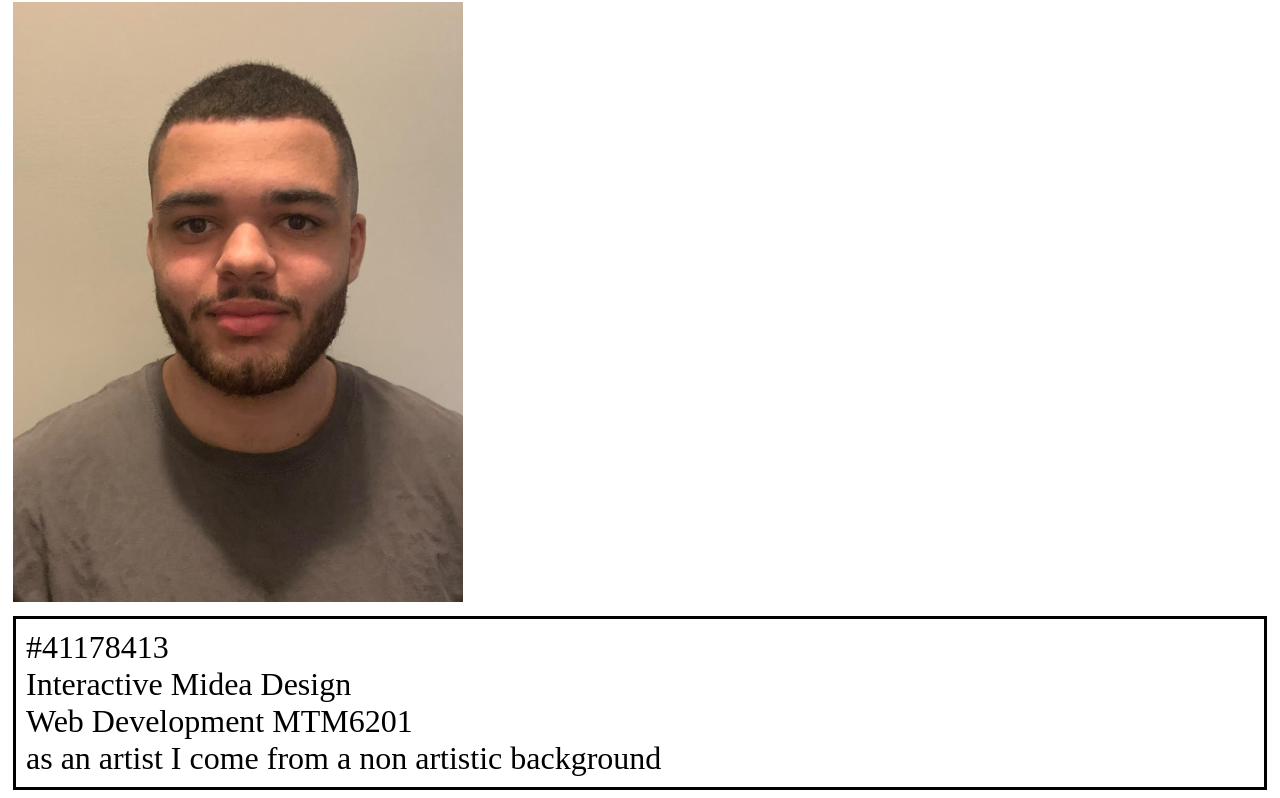
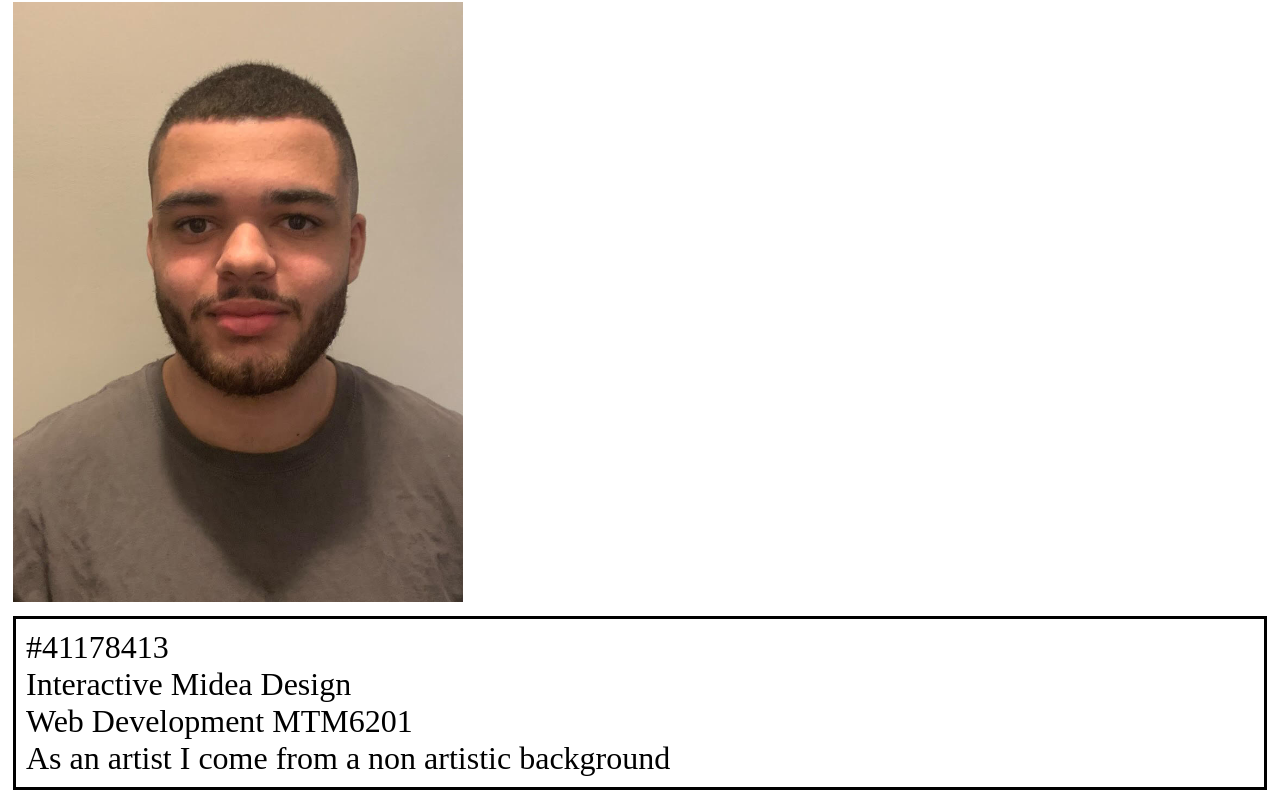
Before and after one commit to MoxamMalaki/mtm6201-week1, a plain HTML site: page index.html in a window 1280 px wide. Shown: the part 71-869 px from the top of the page. Drawn offline with Linux system fonts and the light colour scheme.

Commit message:
capitalized li

```diff
--- a/index.html
+++ b/index.html
@@ -16,7 +16,7 @@
                     <li>#41178413</li>
                     <li>Interactive Midea Design</li>
                     <li>Web Development MTM6201</li>
-                    <li>as an artist I come from a non artistic background</li>
+                    <li>As an artist I come from a non artistic background</li>
                 </ul>
             </nav>
        </div>
```
